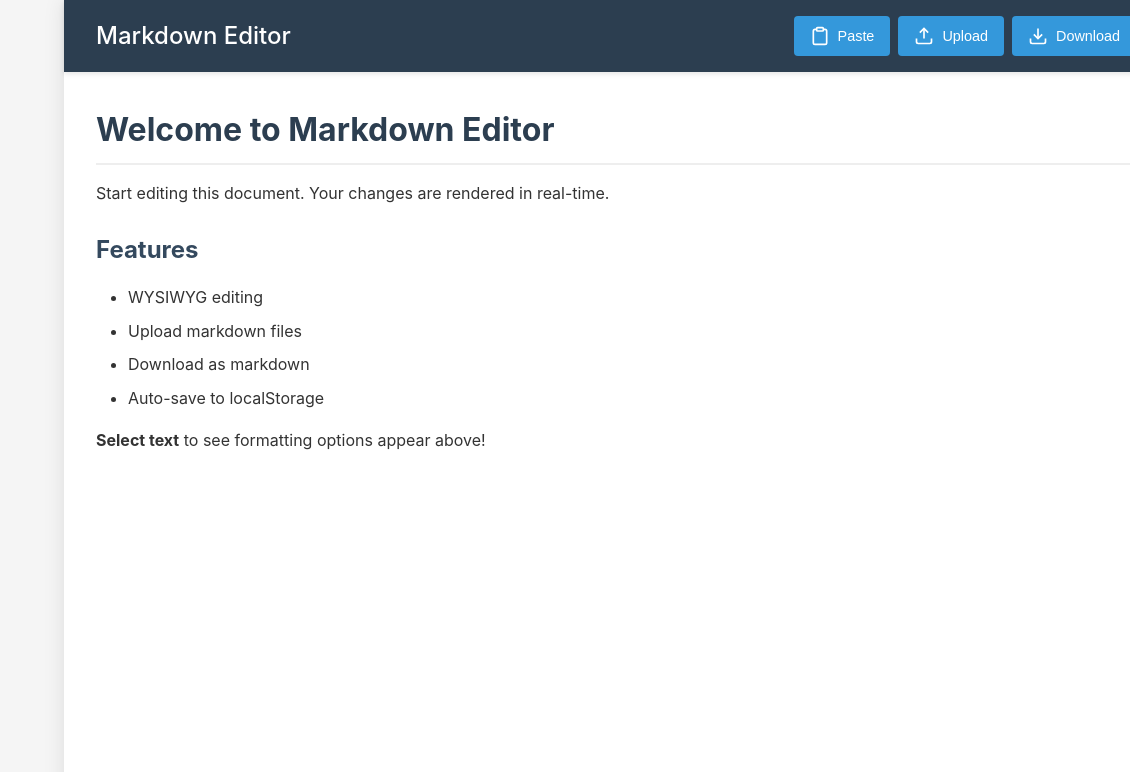
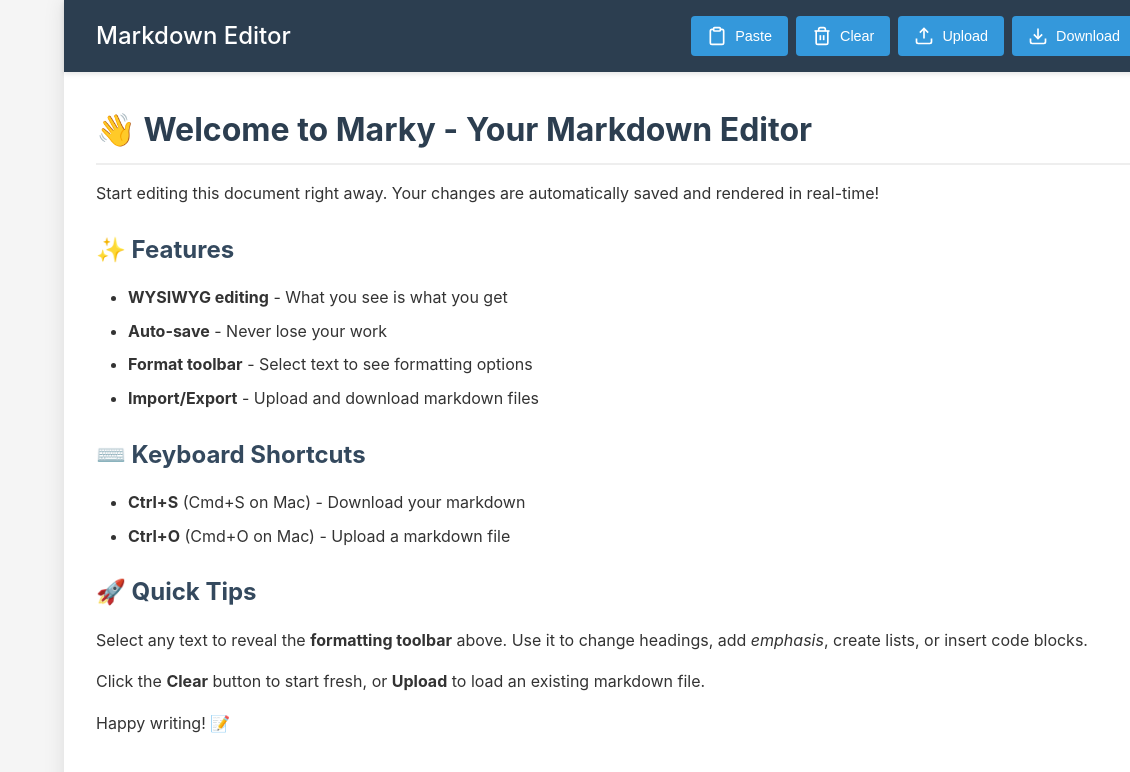
Before and after one commit to Tommertom/marky, a plain HTML site: page index.html in a window 1280 px wide. Shown: the full height of the page, 0-1130 px from the left. Drawn offline with nearby package versions, Linux system fonts and the light colour scheme.

Commit message:
Add Clear button, update README with shortcuts, enhance default content

```diff
--- a/app.js
+++ b/app.js
@@ -8,19 +8,28 @@ const editor = document.getElementById('editor');
 const downloadBtn = document.getElementById('downloadBtn');
 const uploadBtn = document.getElementById('uploadBtn');
 const pasteBtn = document.getElementById('pasteBtn');
+const clearBtn = document.getElementById('clearBtn');
 const fileInput = document.getElementById('fileInput');
 const formatBar = document.getElementById('formatBar');
 
-const defaultContent = `<h1>Welcome to Markdown Editor</h1>
-<p>Start editing this document. Your changes are rendered in real-time.</p>
-<h2>Features</h2>
+const defaultContent = `<h1>👋 Welcome to Marky - Your Markdown Editor</h1>
+<p>Start editing this document right away. Your changes are automatically saved and rendered in real-time!</p>
+<h2>✨ Features</h2>
 <ul>
-<li>WYSIWYG editing</li>
-<li>Upload markdown files</li>
-<li>Download as markdown</li>
-<li>Auto-save to localStorage</li>
+<li><strong>WYSIWYG editing</strong> - What you see is what you get</li>
+<li><strong>Auto-save</strong> - Never lose your work</li>
+<li><strong>Format toolbar</strong> - Select text to see formatting options</li>
+<li><strong>Import/Export</strong> - Upload and download markdown files</li>
 </ul>
-<p><strong>Select text</strong> to see formatting options appear above!</p>`;
+<h2>⌨️ Keyboard Shortcuts</h2>
+<ul>
+<li><strong>Ctrl+S</strong> (Cmd+S on Mac) - Download your markdown</li>
+<li><strong>Ctrl+O</strong> (Cmd+O on Mac) - Upload a markdown file</li>
+</ul>
+<h2>🚀 Quick Tips</h2>
+<p>Select any text to reveal the <strong>formatting toolbar</strong> above. Use it to change headings, add <em>emphasis</em>, create lists, or insert code blocks.</p>
+<p>Click the <strong>Clear</strong> button to start fresh, or <strong>Upload</strong> to load an existing markdown file.</p>
+<p>Happy writing! 📝</p>`;
 
 let initialContent = editor.innerHTML;
 let currentSelection = null;
@@ -50,6 +59,14 @@ downloadBtn.addEventListener('click', () => {
 
 uploadBtn.addEventListener('click', () => {
     fileInput.click();
+});
+
+clearBtn.addEventListener('click', () => {
+    if (confirm('Are you sure you want to clear the document? This will remove all content and auto-saved data.')) {
+        localStorage.removeItem('markdownContent');
+        editor.innerHTML = '';
+        editor.focus();
+    }
 });
 
 pasteBtn.addEventListener('click', async () => {
--- a/index.html
+++ b/index.html
@@ -18,7 +18,16 @@
                     </svg>
                     Paste
                 </button>
-                <button id="uploadBtn" title="Upload markdown file">
+                <button id="clearBtn" title="Clear document">
+                    <svg width="20" height="20" viewBox="0 0 24 24" fill="none" stroke="currentColor" stroke-width="2">
+                        <polyline points="3 6 5 6 21 6"></polyline>
+                        <path d="M19 6v14a2 2 0 0 1-2 2H7a2 2 0 0 1-2-2V6m3 0V4a2 2 0 0 1 2-2h4a2 2 0 0 1 2 2v2"></path>
+                        <line x1="10" y1="11" x2="10" y2="17"></line>
+                        <line x1="14" y1="11" x2="14" y2="17"></line>
+                    </svg>
+                    Clear
+                </button>
+                <button id="uploadBtn" title="Upload markdown file (Ctrl+O)">
                     <svg width="20" height="20" viewBox="0 0 24 24" fill="none" stroke="currentColor" stroke-width="2">
                         <path d="M21 15v4a2 2 0 0 1-2 2H5a2 2 0 0 1-2-2v-4"></path>
                         <polyline points="17 8 12 3 7 8"></polyline>
@@ -26,7 +35,7 @@
                     </svg>
                     Upload
                 </button>
-                <button id="downloadBtn" title="Download as markdown">
+                <button id="downloadBtn" title="Download as markdown (Ctrl+S)">
                     <svg width="20" height="20" viewBox="0 0 24 24" fill="none" stroke="currentColor" stroke-width="2">
                         <path d="M21 15v4a2 2 0 0 1-2 2H5a2 2 0 0 1-2-2v-4"></path>
                         <polyline points="7 10 12 15 17 10"></polyline>
```
Also changed, not shown: README.md, 1 other file.
